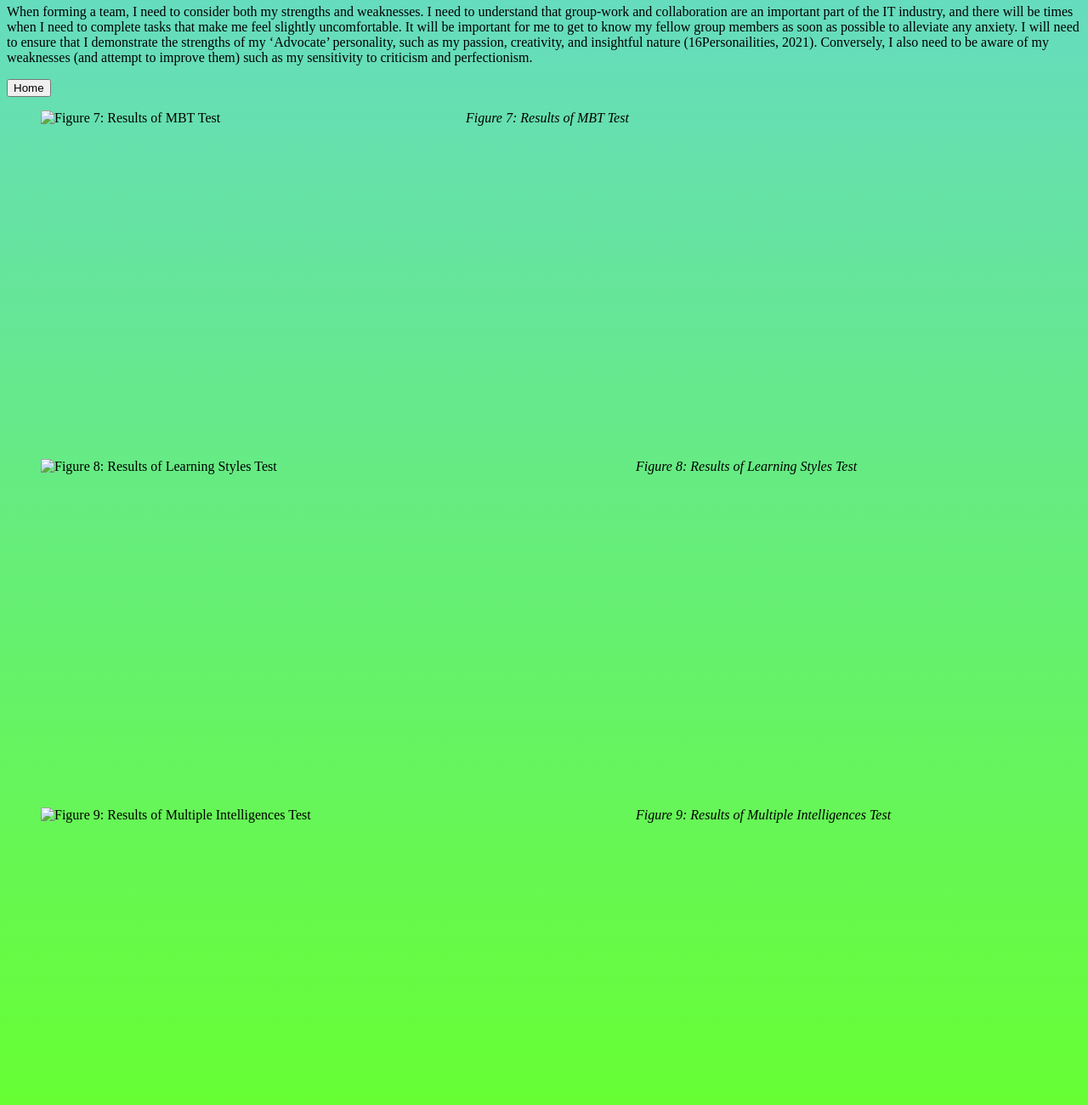
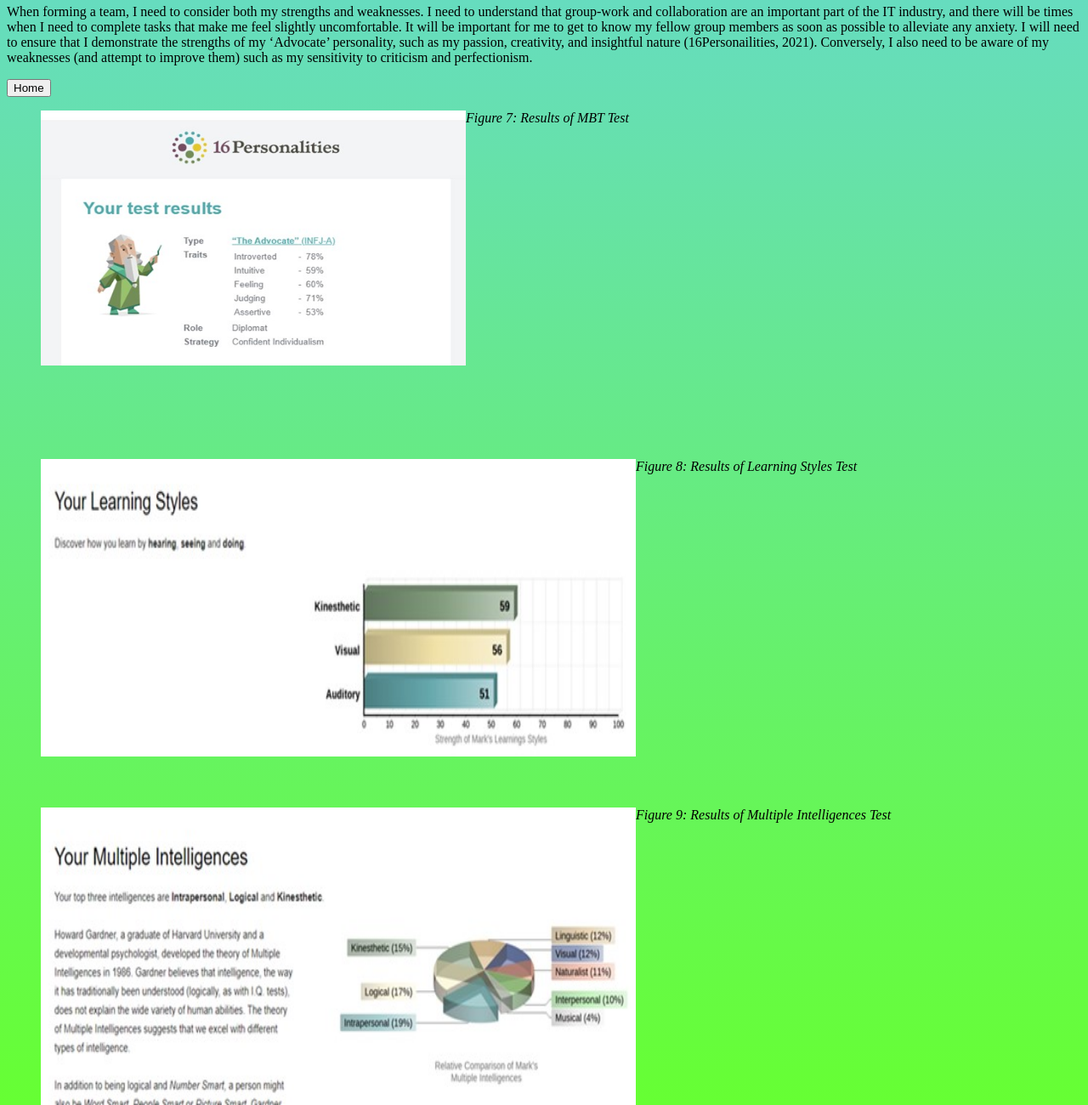
Before and after one commit to mlharvey871/Assignment1, a plain HTML site: page Personalprofile.html in a window 1280 px wide. Shown: the part 598-1898 px from the top of the page at 85% size. Drawn offline with Linux system fonts and the light colour scheme.

Commit message:
Update Personalprofile.html

```diff
--- a/Personalprofile.html
+++ b/Personalprofile.html
@@ -62,7 +62,7 @@ as my sensitivity to criticism and perfectionism. </p>
 </form>
 </p>
 <figure>
-<img src="Images/fig7.jpg"
+<img src="fig7.jpg"
 alt="Figure 7: Results of MBT Test"
 width="500" height="300" align=left />
 <p>
@@ -92,7 +92,7 @@ width="500" height="300" align=left />
 <br />
 <br />
 <figure>
-<img src="Images/fig8.jpg"
+<img src="fig8.jpg"
 alt="Figure 8: Results of Learning Styles Test"
 width="700" height="350" align=left />
 <p>
@@ -122,7 +122,7 @@ width="700" height="350" align=left />
 <br />
 <br />
 <figure>
-<img src="Images/fig9.jpg"
+<img src="fig9.jpg"
 alt="Figure 9: Results of Multiple Intelligences Test"
 width="700" height="350" align=left />
 <p>
```
